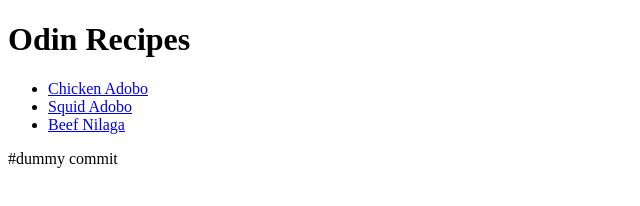
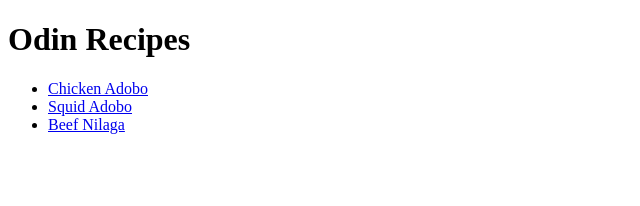
Before and after one commit to yan0xA/odin-recipes, a plain HTML site: page index.html in a window 1280 px wide. Shown: the whole page, without its empty margins (0-640 px from the left). Drawn offline with Linux system fonts and the light colour scheme.

Commit message:
Remove dummy commit

```diff
--- a/index.html
+++ b/index.html
@@ -14,4 +14,3 @@
     </ul>
   </body>
  </html>
-#dummy commit
```
